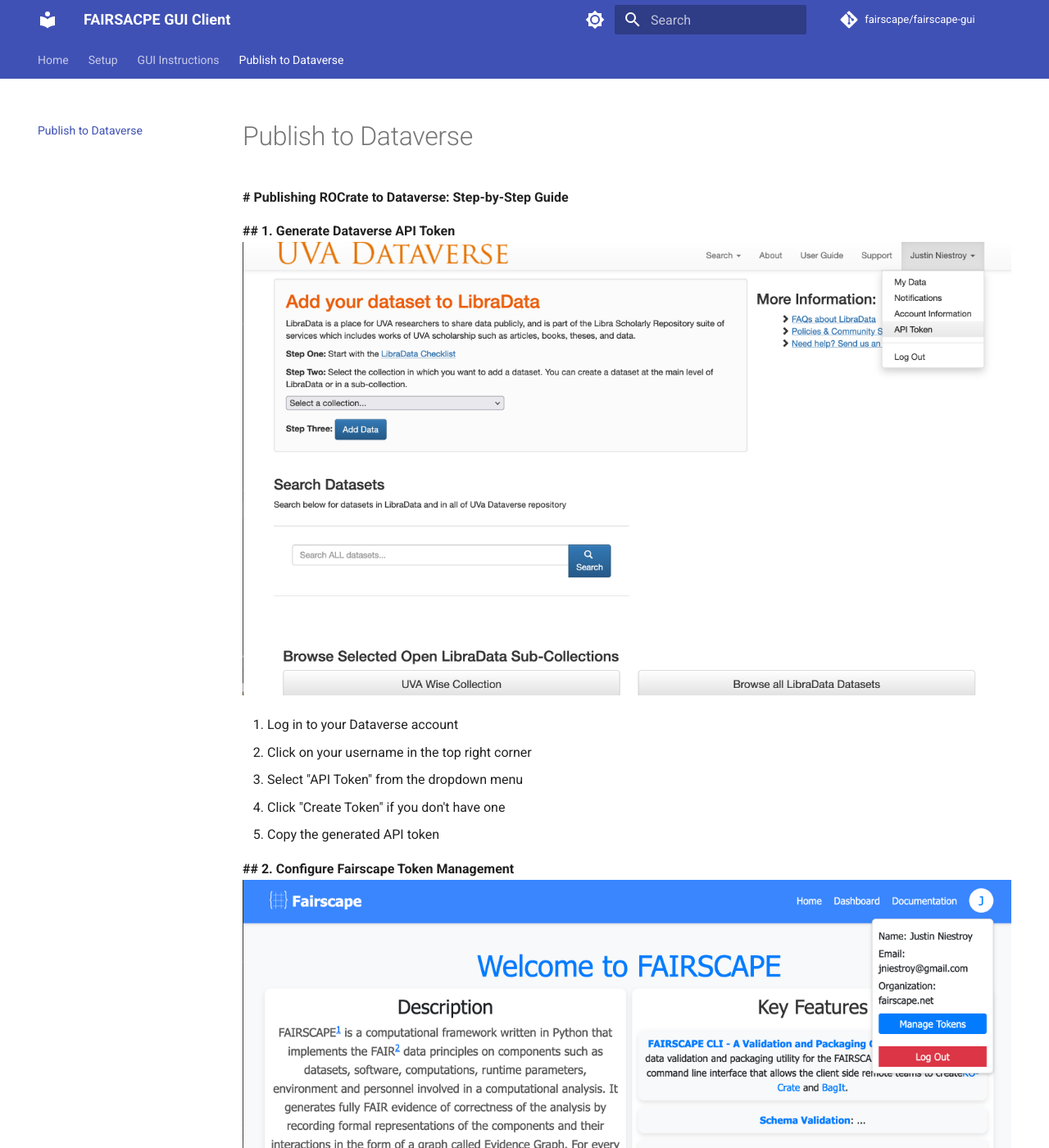
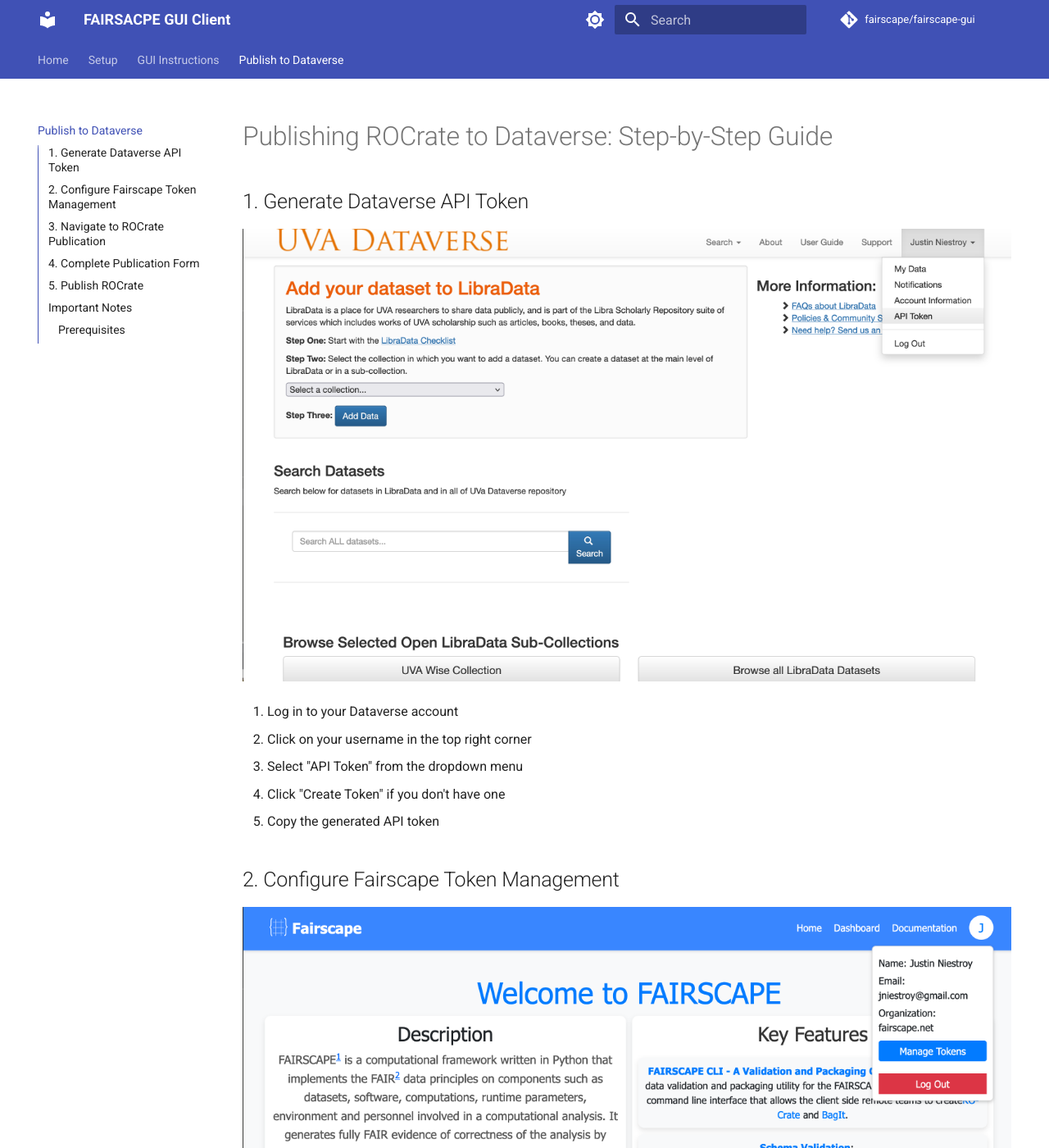
Before and after one commit to fairscape/fairscape_web_client, an MkDocs documentation site: the page built from docs/publish.md, in a window 1280 px wide and 1400 px high. Shown: the whole window at 82% size. Built offline with MkDocs 1.6.1 and Material for MkDocs 9.7.7, drawn with Linux system fonts in a browser that asks for light colours; comment, search, counter and statistics services are not loaded; some of the changed text lies outside the part shown.

Commit message:
fix formtatting

```diff
--- a/docs/publish.md
+++ b/docs/publish.md
@@ -1,6 +1,7 @@
-**# Publishing ROCrate to Dataverse: Step-by-Step Guide**
+# Publishing ROCrate to Dataverse: Step-by-Step Guide
 
-**## 1. Generate Dataverse API Token**
+## 1. Generate Dataverse API Token
+
 ![Step 1](../screenshots/pub1.png)
 
 1. Log in to your Dataverse account
@@ -9,70 +10,63 @@
 4. Click "Create Token" if you don't have one
 5. Copy the generated API token
 
-**## 2. Configure Fairscape Token Management**
+## 2. Configure Fairscape Token Management
+
 ![Step 2](../screenshots/pub2.png)
 
 1. Log in to Fairscape
 2. Click "Manage Tokens" in the top navigation
 3. Fill in the required fields:
-
-- Token ID (e.g., "Example Dataverse")
-- Endpoint URL (e.g., "https://dataverse.uva.edu")
-- Token Value (paste your Dataverse API token)
-
+   - Token ID (e.g., "Example Dataverse")
+   - Endpoint URL (e.g., "https://dataverse.uva.edu")
+   - Token Value (paste your Dataverse API token)
 4. Click "ADD TOKEN" to save
 
 ![Step 3](../screenshots/pub3.png)
 
-**## 3. Navigate to ROCrate Publication**
+## 3. Navigate to ROCrate Publication
+
 ![Step 4](../screenshots/pub4.png)
 
 1. Go to your ROCrate metadata page in Fairscape
 2. Verify the ROCrate details are correct:
-
-- Name
-- Persistent Identifier
-- Description
-- Keywords
-- Contained items
-
+   - Name
+   - Persistent Identifier
+   - Description
+   - Keywords
+   - Contained items
 3. Click the "Publish ROCrate to Dataverse" button at the bottom of the page
 
-**## 4. Complete Publication Form**
+## 4. Complete Publication Form
+
 ![Step 5](../screenshots/pub5.png)
+
 Fill in the required fields (marked with \*):
 
 1. Select Dataverse Instance from the dropdown
+   - Choose your configured Dataverse instance
+2. Database Configuration:
+   - Confirm Database Name (default: "libradata")
+3. Publication Details:
+   - Title\*: Verify or update the ROCrate title
+   - Authors\*: Add all relevant authors
+   - Description\*: Review and update as needed
+   - Keywords\*: Confirm or modify keywords
+   - Publication Date\*: Verify the date is correct
 
-- Choose your configured Dataverse instance
-
-2. Database Configuration:
-
-- Confirm Database Name (default: "libradata")
-
-3. Publication Details:
-
-- Title\*: Verify or update the ROCrate title
-- Authors\*: Add all relevant authors
-- Description\*: Review and update as needed
-- Keywords\*: Confirm or modify keywords
-- Publication Date\*: Verify the date is correct
-
-**## 5. Publish ROCrate**
+## 5. Publish ROCrate
 
 1. Final Review:
+   - Double-check all entered information
+   - Ensure all required fields are completed
+   - Verify Dataverse instance selection
+2. Publication:
+   - Click "Publish to Dataverse" button
+   - Wait for the publication process to complete
 
-- Double-check all entered information
-- Ensure all required fields are completed
-- Verify Dataverse instance selection
+## Important Notes
 
-2. Publication:
-
-- Click "Publish to Dataverse" button
-- Wait for the publication process to complete
-
-**## Important Notes**
-**### Prerequisites**
+### Prerequisites
 
 - Active Dataverse account with API access
 - Valid API token
```
